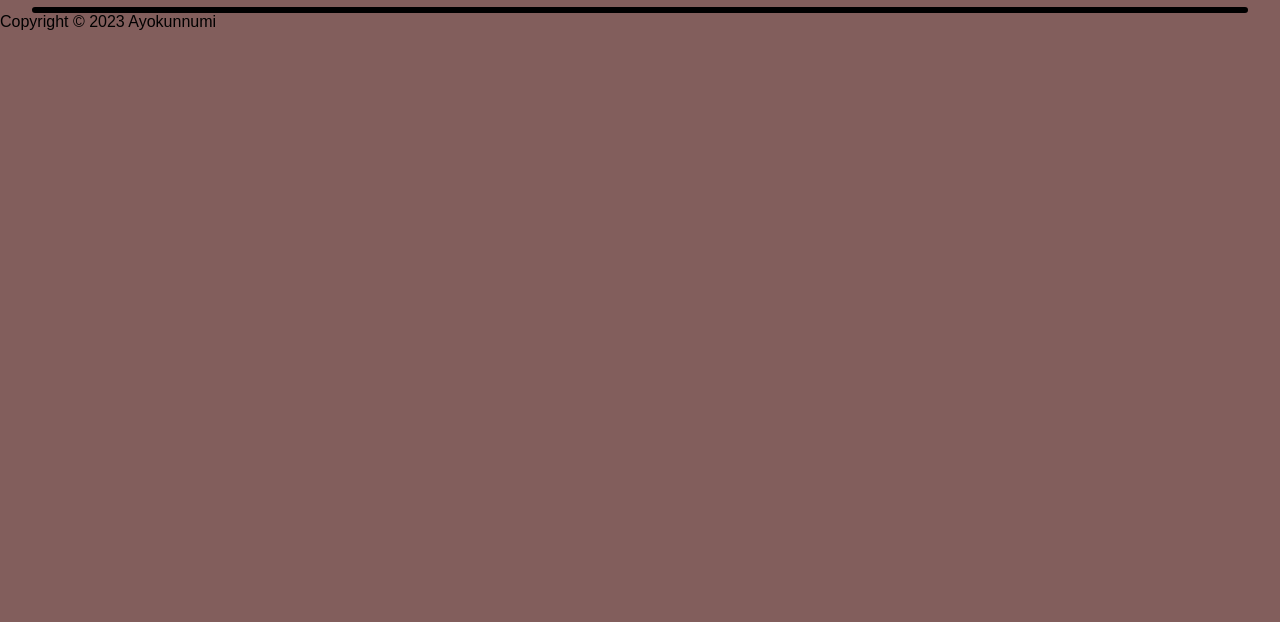
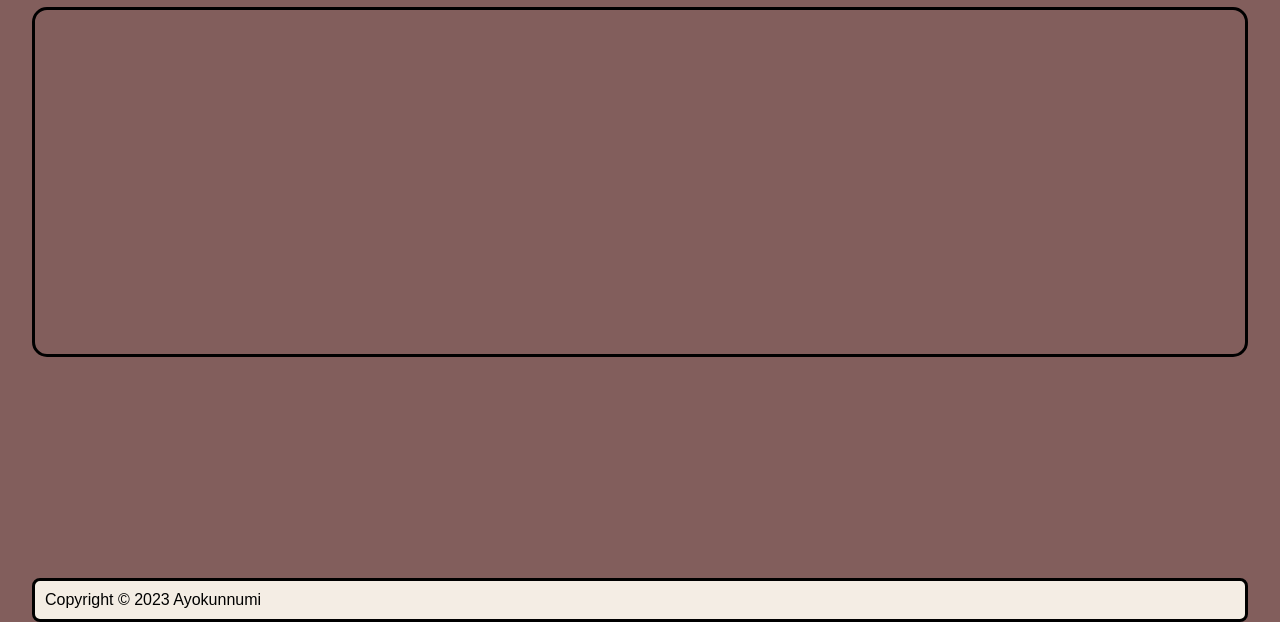
Before and after one commit to Ayokunnumi1/Awesome-Books, a website: page index.html in a window 1280 px wide. Shown: the part 178-800 px from the top of the page. Drawn offline with Linux system fonts and the light colour scheme; a web font is replaced by a local one.

Commit message:
Create footer and style it

```diff
--- a/index.html
+++ b/index.html
@@ -48,7 +48,7 @@
 
     </section>
 
-    <footer>Copyright &#169 2023 Ayokunnumi</footer>
+    <footer><p>Copyright &#169 2023 Ayokunnumi</p></footer>
     <script src="index.js"></script>
 </body>
 
--- a/style.css
+++ b/style.css
@@ -61,9 +61,9 @@ li {
   gap: 10px;
 }
 
-.list-link:hover,
-.add-new-link:hover,
-.contact-link:hover {
+.list-link a:hover,
+.add-new-link a:hover,
+.contact-link a:hover {
   color: black;
 }
 
@@ -83,8 +83,10 @@ span {
 #book-collection-container {
   border: 3px solid black;
   width: 95%;
+  height: 350px;
   background-color: rgba(130, 94, 92);
-  border-radius: 10px;
+  border-radius: 15px;
+  overflow-y: scroll;
 }
 
 .book-item {
@@ -109,6 +111,7 @@ span {
   padding: 5px;
   border-radius: 5px;
   border: 2px solid black;
+  box-shadow: #0004 0 0 3px;
   cursor: pointer;
 }
 
@@ -183,3 +186,20 @@ span {
 .contact-list::before {
   content: '-';
 }
+
+footer {
+  border: 3px solid black;
+  width: 95%;
+  display: flex;
+  justify-content: left;
+  align-items: center;
+  margin-top: 30px;
+  margin-bottom: 0;
+  margin-left: 2.5%;
+  position: fixed;
+  bottom: 0;
+  left: 0;
+  background-color: rgba(244, 237, 228);
+  border-radius: 8px;
+  padding: 10px;
+}
```
